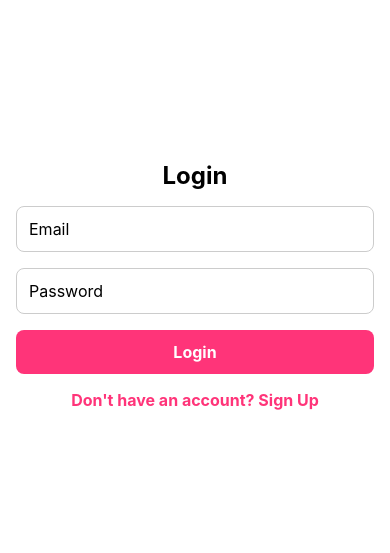
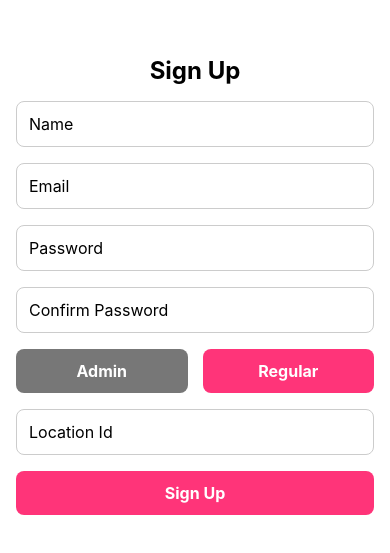
Before and after one commit to Aimal09/EasyTeamTask, a React Native app: screen /SignUpScreen in a window 390 px wide. Shown: the part 137-690 px from the top of the page. Built offline with nearby package versions, Linux system fonts and the light colour scheme.

Commit message:
Sigup added

```diff
--- a/navigation/AuthNavigator.jsx
+++ b/navigation/AuthNavigator.jsx
@@ -1,5 +1,6 @@
 import { createNativeStackNavigator } from "@react-navigation/native-stack";
 import LoginScreen from "../screens/LoginScreen";
+import SignUpScreen from "../screens/SignUpScreen";
 
 const AuthStack = createNativeStackNavigator();
 
@@ -11,6 +12,11 @@ export function AuthNavigator() {
         component={LoginScreen}
         options={{ headerShown: false }}
       />
+      <AuthStack.Screen
+        name="SignUpScreen"
+        component={SignUpScreen}
+        options={{ headerShown: false }}
+      />
     </AuthStack.Navigator>
   );
 }
--- a/screens/LoginScreen.jsx
+++ b/screens/LoginScreen.jsx
@@ -33,7 +33,7 @@ const LoginScreen = () => {
           password,
         }
       );
-      // Handle successful response
+
       if (response.status === 200) {
         const { token, employee, employees } = response.data;
         dispatch({ type: "SET_TOKEN", payload: token });
@@ -115,7 +115,7 @@ const styles = StyleSheet.create({
     fontSize: 16,
   },
   button: {
-    backgroundColor: "#ff3479",
+    backgroundColor: "#ff0057",
     padding: 12,
     borderRadius: 8,
     alignItems: "center",
--- /dev/null
+++ b/screens/SignUpScreen.jsx
@@ -0,0 +1,202 @@
+import React, { useState } from "react";
+import {
+  View,
+  Text,
+  TextInput,
+  TouchableOpacity,
+  StyleSheet,
+  Alert,
+} from "react-native";
+import { useNavigation } from "@react-navigation/native";
+import axios from "axios";
+import { BASE_URL } from "../config/api";
+
+const SignUpScreen = () => {
+  const [email, setEmail] = useState("");
+  const [password, setPassword] = useState("");
+  const [username, setUserName] = useState("");
+  const [locationId, setLocationId] = useState("");
+  const [confirmPassword, setConfirmPassword] = useState("");
+  const [isAdmin, setIsAdmin] = useState(false);
+  const [loading, setLoading] = useState(false);
+
+  const navigation = useNavigation();
+
+  const handleSignUp = async({email,name,password,confirmPassword,username,role,navigation,setLoading,locationId})=>{
+    const requestPayload = {
+        employeeId:email,
+        name,
+        email,
+        password,
+        locationId,
+        organizationId:locationId,
+        payrollId:123,
+        employeePayrollId:123,
+        accessRole:{name:role},
+        role:{name:role},
+        picture:"https://t4.ftcdn.net/jpg/03/64/21/11/360_F_364211147_1qgLVxv1Tcq0Ohz3FawUfrtONzz8nq3e.jpg",
+        deleted_at:null
+    };
+console.log(requestPayload)
+    const response = await axios.post(
+        BASE_URL + "/addEmployee",
+        requestPayload
+    );
+    if(response.status === 201){
+        const {message, employee} = response.data;
+        Alert.alert(message);
+        navigation.navigate("LoginScreen");
+    }
+  }
+
+  return (
+    <View style={styles.container}>
+      <Text style={styles.title}>Sign Up</Text>
+
+      <TextInput
+        style={styles.input}
+        placeholder="Name"
+        value={username}
+        onChangeText={setUserName}
+        keyboardType="name-phone-pad"
+        autoCapitalize="none"
+      />
+
+      <TextInput
+        style={styles.input}
+        placeholder="Email"
+        value={email}
+        onChangeText={setEmail}
+        keyboardType="email-address"
+        autoCapitalize="none"
+      />
+
+      <TextInput
+        style={styles.input}
+        placeholder="Password"
+        value={password}
+        onChangeText={setPassword}
+        secureTextEntry
+        autoCapitalize="none"
+      />
+
+      <TextInput
+        style={styles.input}
+        placeholder="Confirm Password"
+        value={confirmPassword}
+        onChangeText={setConfirmPassword}
+        secureTextEntry
+        autoCapitalize="none"
+      />
+
+      <View style={styles.roleContainer}>
+        <TouchableOpacity
+            style={isAdmin ? styles.adminButton : styles.adminButtonInactive}
+            onPress={()=>setIsAdmin(true)}>
+            <Text style={styles.buttonText}>Admin</Text>
+        </TouchableOpacity>
+        <TouchableOpacity s
+            style={!isAdmin ? styles.adminButton : styles.adminButtonInactive}
+            onPress={()=>setIsAdmin(false)}>
+            <Text style={styles.buttonText}>Regular</Text>
+        </TouchableOpacity>
+      </View>
+
+        <TextInput
+            style={styles.input}
+            placeholder="Location Id"
+            value={locationId}
+            onChangeText={setLocationId}
+            secureTextEntry
+            autoCapitalize="none"
+        />
+
+      <TouchableOpacity
+          style={styles.button}
+          disabled={false}
+          onPress={() => {
+            handleSignUp({
+              email,
+              name:username,
+              password,
+              confirmPassword,
+              username,
+              role:isAdmin?"admin":"regular",
+              navigation,
+              setLoading,
+              locationId,
+            });
+          }}
+        >
+          <Text style={styles.buttonText}>
+            {loading && "Loading"}
+            {!loading && "Sign Up"}
+          </Text>
+        </TouchableOpacity>
+    </View>
+  );
+};
+
+const styles = StyleSheet.create({
+  container: {
+    flex: 1,
+    justifyContent: "center",
+    padding: 16,
+    backgroundColor: "#fff",
+  },
+  title: {
+    fontSize: 24,
+    fontWeight: "bold",
+    marginBottom: 16,
+    textAlign: "center",
+  },
+  input: {
+    borderWidth: 1,
+    borderColor: "#ccc",
+    padding: 12,
+    marginBottom: 16,
+    borderRadius: 8,
+    fontSize: 16,
+  },
+  label: {
+    fontSize: 16,
+    marginBottom: 8,
+  },
+  roleContainer: {
+    display:"flex",
+    flexDirection:"row",
+    gap:15,
+    marginBottom: 16,
+  },
+  picker: {
+    height: 50,
+    width: "100%",
+  },
+  button: {
+    backgroundColor: "#ff3479",
+    padding: 12,
+    borderRadius: 8,
+    alignItems: "center",
+  },
+  adminButton: {
+    backgroundColor: "#ff3479",
+    padding: 12,
+    borderRadius: 8,
+    alignItems: "center",
+    flex:1
+  },
+  adminButtonInactive: {
+    backgroundColor: "#777777",
+    padding: 12,
+    borderRadius: 8,
+    alignItems: "center",
+    flex:1
+  },
+  buttonText: {
+    color: "#fff",
+    fontSize: 16,
+    fontWeight: "bold",
+  },
+});
+
+export default SignUpScreen;
```
Also changed, not shown: 1 other file (tests, documents, lock files or other folders).
